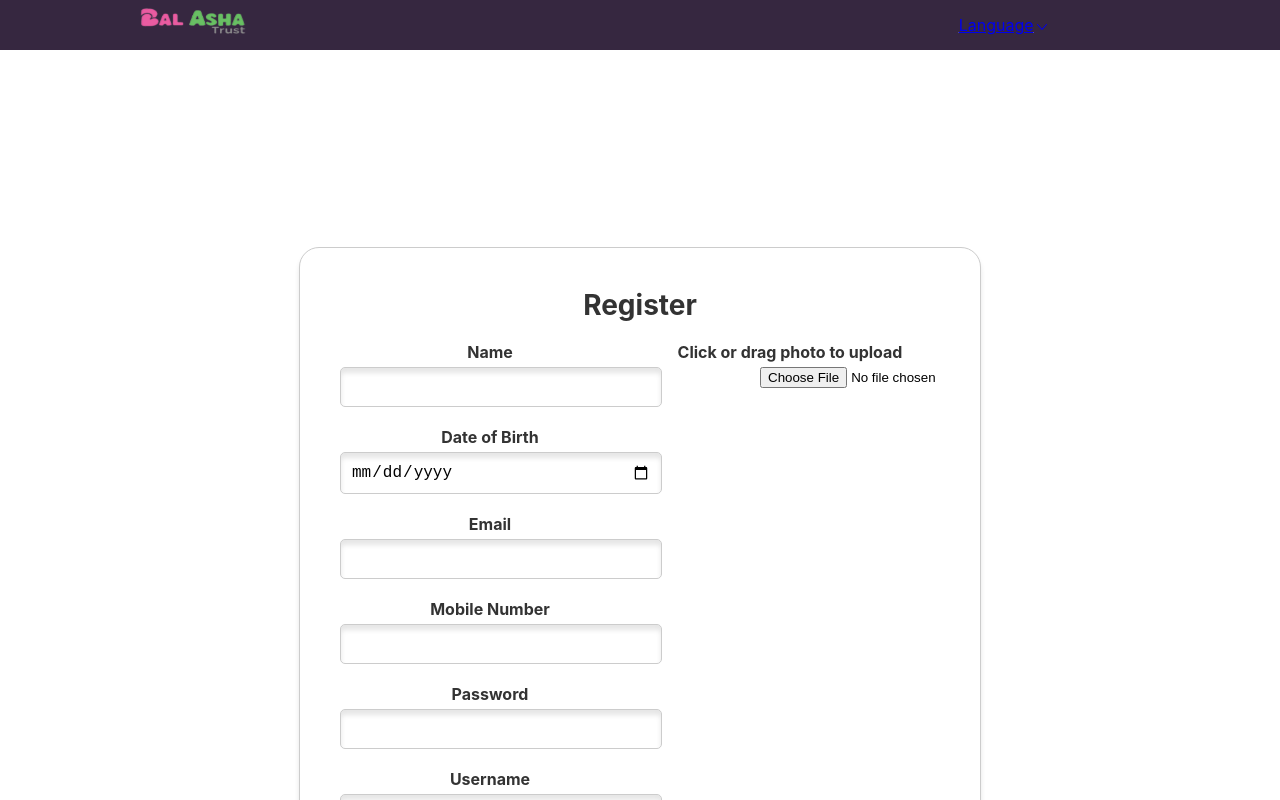
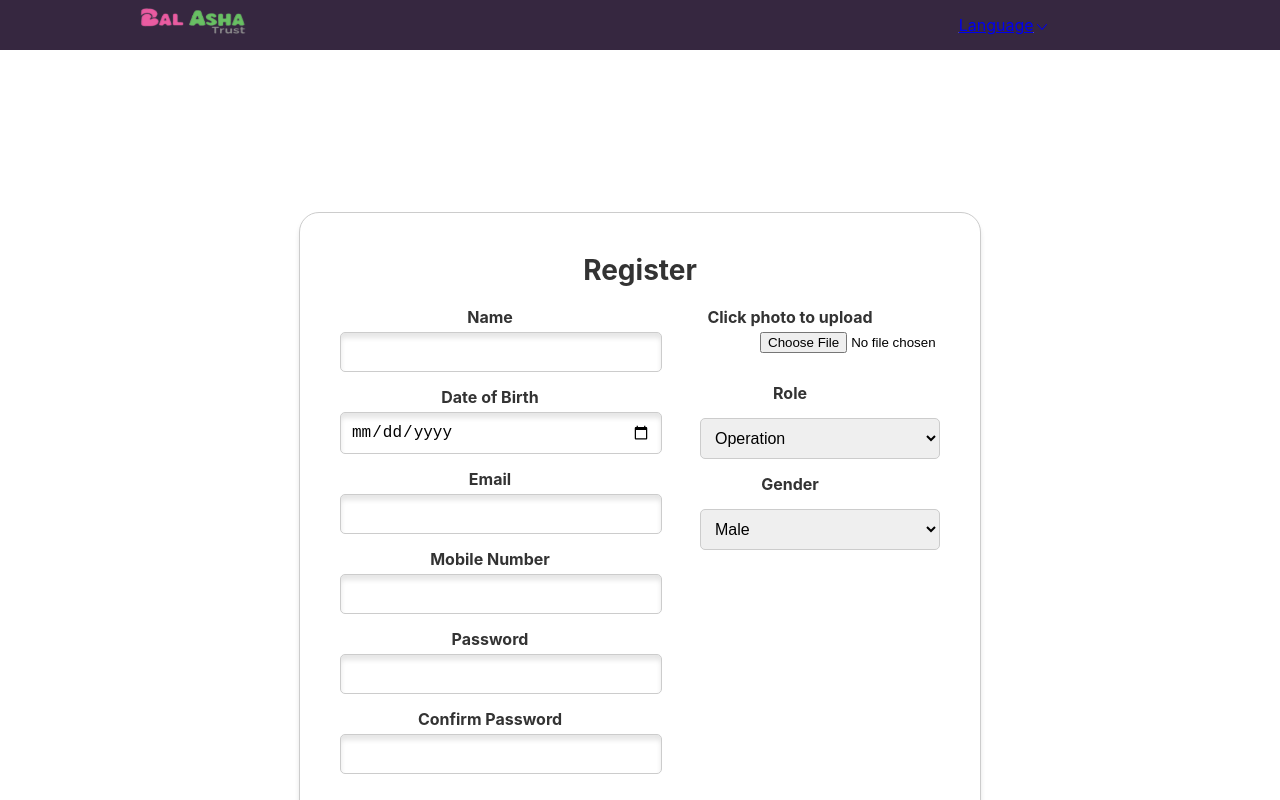
Before and after one commit to CodeToGiveTeam8/frontend, a React (Create React App) app: page /register in a window 1280 px wide. Shown: the top 800 px of the page. Built offline with nearby package versions, Linux system fonts and the light colour scheme.

Commit message:
edited register

```diff
--- a/src/Components/CSSstyles/Register.css
+++ b/src/Components/CSSstyles/Register.css
@@ -7,7 +7,7 @@
   }
 
   .form-register {
-    margin-top: -100px;
+    margin-top: -200px;
     width: 600px;
     padding: 40px;
     border: 1px solid #ccc;
@@ -33,7 +33,11 @@
   }
 
   .form-group {
-    margin-bottom: 20px;
+    margin-bottom: 15px;
+  }
+
+  .photo-upload{
+    margin-bottom: 10%;
   }
 
   label {
@@ -50,14 +54,14 @@
     height: auto;
     max-width: 200px;
     max-height: 200px;
-    margin-top: 40%;
+    margin-top: 25%;
     margin-left: 30%;
     border: 1px solid #ccc;
     border-radius: 5px;
     box-shadow: 0 2px 5px rgba(0, 0, 0, 0.1);
   }
 
-  #name, #username,
+  #name,
   input[type='date'],
   input[type='email'],
   input[type='tel'],
@@ -71,6 +75,22 @@
     background-color: #fff;
     box-shadow: inset 0 5px 5px rgba(0, 0, 0, 0.1);
   }
+
+  #role, #gender
+  {
+    display: block;
+    margin-left: 20%;
+    margin-top: 5%;
+    width: 80%;
+    padding: 10px;
+    font-size: 16px;
+    border-radius: 5px;
+    border: 1px solid #ccc;
+    box-sizing: border-box;
+    margin-bottom: 15px;
+  }
+
+
 
   input[type='file'] {
     display: block;
--- a/src/Components/Register.jsx
+++ b/src/Components/Register.jsx
@@ -1,19 +1,26 @@
-import React, { useState } from 'react';
-import './CSSstyles/Register.css';
-import Headerl from './Headerl';
+import React, { useState } from "react";
+import "./CSSstyles/Register.css";
+import Headerl from "./Headerl";
 
 const Register = () => {
-  const [name, setName] = useState('');
-  const [dob, setDob] = useState('');
-  const [email, setEmail] = useState('');
-  const [mobile, setMobile] = useState('');
-  const [password, setPassword] = useState('');
-  const [username, setUsername] = useState('');
+  const [name, setName] = useState("");
+  const [dob, setDob] = useState("");
+  const [email, setEmail] = useState("");
+  const [mobile, setMobile] = useState("");
+  const [password, setPassword] = useState("");
+  const [confirmPassword, setConfirmPassword] = useState("");
   const [photo, setPhoto] = useState(null);
+  const [role, setRole] = useState("");
+  const [gender, setGender] = useState("");
 
   const handleSubmit = (e) => {
     e.preventDefault();
     // Handle form submission here
+    if (password === confirmPassword) {
+      // Passwords match, do something
+    } else {
+      alert("Passwords do not match");
+    }
   };
 
   const handlePhotoChange = (event) => {
@@ -29,14 +36,12 @@ const Register = () => {
 
   return (
     <div>
-    <Headerl/>
+      <Headerl />
       <div className="register">
         <form onSubmit={handleSubmit} className="form-register">
           <h2>Register</h2>
           <div className="row">
             <div className="column">
-
-
               <div className="form-group">
                 <label htmlFor="name">Name</label>
                 <input
@@ -88,13 +93,13 @@ const Register = () => {
                 />
               </div>
               <div className="form-group">
-          <label htmlFor="username">Username</label>
+                <label htmlFor="confirmpassword">Confirm Password</label>
                 <input
-            type="text"
-            id="username"
+                  type="password"
+                  id="password"
                   required
-            value={username}
-            onChange={(e) => setUsername(e.target.value)}
+                  value={confirmPassword}
+                  onChange={(e) => setConfirmPassword(e.target.value)}
                 />
               </div>
             </div>
@@ -105,7 +110,7 @@ const Register = () => {
                 ) : (
                   <>
                     <label htmlFor="photo-upload" className="upload-label">
-        Click or drag photo to upload
+                      Click photo to upload
                     </label>
                     <input
                       type="file"
@@ -115,6 +120,20 @@ const Register = () => {
                     />
                   </>
                 )}
+              </div>
+              <div  className="dropdowns">
+                <label htmlFor="role" >Role</label>
+                <select id="role" value={role} onChange={(e) => setRole(e.target.value)}>
+                  <option value="OPERATION">Operation</option>
+                  <option value="GRASSROOT">Grassroot</option>
+                  <option value="TEAMLEAD">Team Lead</option>
+                </select>
+                <label htmlFor="gender">Gender</label>
+                <select id = "gender" value={gender} onChange={(e) => setGender(e.target.value)}>
+                  <option value="MALE">Male</option>
+                  <option value = "FEMALE">Female</option>
+                  <option value = "OTHER">Other</option>
+                </select>
               </div>
             </div>
           </div>
```
Lines whose indentation alone changed are shown as unchanged.
